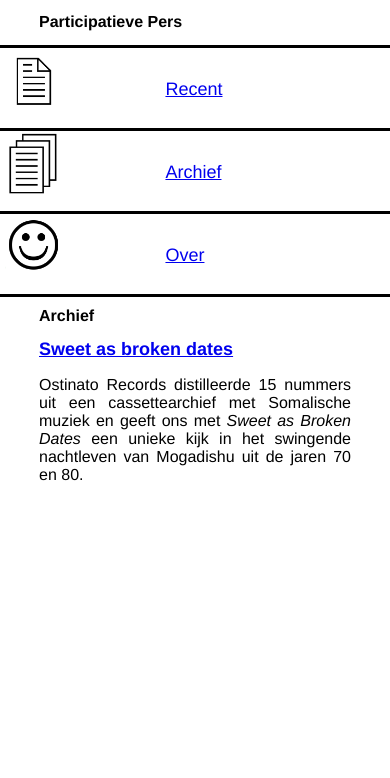
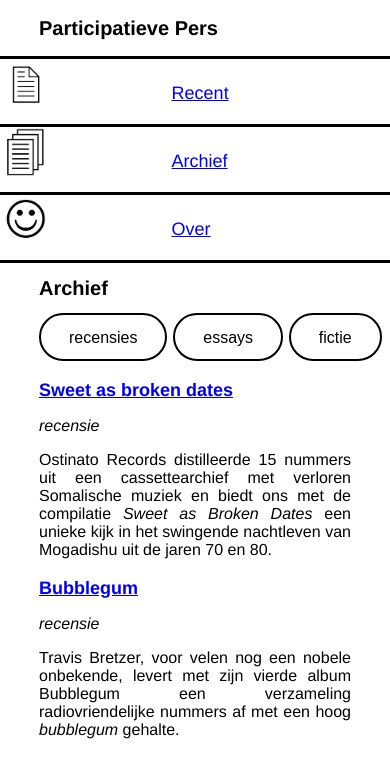
Before and after one commit to ParticipativePress/ParticipativePress, a Jekyll site: the page built from archive.html, in a window 390 px wide. Shown: the top 778 px of the page. Built offline with Jekyll 4.4.1, drawn with Linux system fonts in a browser that asks for light colours.

Commit message:
added buttons & extra test article + changed mobile version: size blogimage

```diff
--- /dev/null
+++ b/_posts/2017-07-19-Bubblegum.md
@@ -0,0 +1,13 @@
+---
+layout: post
+author: Joachim Bovin
+type: recensie
+---
+
+Travis Bretzer, voor velen nog een nobele onbekende, levert met zijn vierde album Bubblegum een verzameling radiovriendelijke nummers af met een hoog <i> bubblegum</i> gehalte.
+
+Travis Bretzer speelde zichzelf in 2015 in de kijker met het album Waxing Romantic dat hem onder andere vergelijkingen met Mac Demarco opleverde. Hoewel ze beide een voorliefde hebben voor dromerige gitaren stonden er genoeg pareltjes op Waxing Romantic, zoals het mooie “Lonely Heart”, om Bretzer te onderscheiden van zijn lo-fi tijdgenoten. In 2016 volgde het excentrieke en een stuk minder gepolijste album Bitter Suites waar Bretzer resoluut koos voor een sound die deed denken aan speelse slaapkamerrockers zoals R. Stevie Moore of Ariel Pink. Nog geen jaar later heeft  Bretzer alweer een nieuw album klaar dat verder gaat waar Bitter Suites stopte.
+
+Bretzer toonde zich op zijn vorige albums al een zeer bekwame songwriter die radiovriendelijke popdeuntjes niet schuwt en de titel van dit album doet hier niets anders vermoeden.  Terwijl Bitter Suites klonk als een schizofrene lo-fi trip opgenomen met een oude cassetterecorder ligt op Bubblegum de kwaliteit van de productie een stuk hoger.  Met als uitzondering de opgefokte opener “Heart en Soul” bestaat het album uit rustige poprock nummers, elk voorzien van een refrein dat als stroop je oren binnenglijdt, afgewisseld door emotionelere ballads. Hoogtepunten zijn “Up in the Morning”, het mooie “Peace, Love & Harmony” en het voorlaatste nummer “Holy Ghost” dat met fragiele zangharmonieën doet denken aan Elliott Smith of Big Star.
+
+Bretzer maakt er geen geheim van dat hij vlotte popliedjes maakt en bij sommige nummers wordt het allemaal net iets te braaf. Het album is relatief kort, juist een half uur, en is dan ook gedaan voor het begint te vervelen. Tijdens die 30 minuten horen we een excentrieke songwriter die een verzameling goed uitwerkte songs aflevert met, ja, een hoog bubblegum gehalte.
--- a/_posts/2016-09-13-Sweet as broken dates.md
+++ b/_posts/2017-09-13-Sweet as broken dates.md
@@ -3,7 +3,8 @@ layout: post
 author: Joachim Bovin
 type: recensie
 ---
-Ostinato Records distilleerde 15 nummers uit een cassettearchief met Somalische muziek en geeft ons met <i> Sweet as Broken Dates </i> een unieke kijk in het swingende nachtleven van Mogadishu uit de jaren 70 en 80.
+
+Ostinato Records distilleerde 15 nummers uit een cassettearchief met verloren Somalische muziek en biedt ons met de compilatie <i> Sweet as Broken Dates </i> een unieke kijk in het swingende nachtleven van Mogadishu uit de jaren 70 en 80.
 
 <b> Burgeroorlog </b>
 
--- a/archive.html
+++ b/archive.html
@@ -4,11 +4,19 @@ title: Archive
 ---
 <h1>Archief</h1>
 
+<div class="buttons">
+<button class="button-archive" >recensies </button>
+<button class="button-archive"> essays </button>
+<button class="button-archive"> fictie </button>
+</div>
+
+
 <ul>
   {% for post in site.posts %}
     <li>
       <h2><a href="{{ post.url }}">{{ post.title }}</a></h2>
-      {{ post.excerpt }}
+      <div class="type"> <i> <p> {{ post.type}} </p></i> </div>
+            {{ post.excerpt }}
     </li>
   {% endfor %}
 </ul>
--- a/assets/css/stylesheet.css
+++ b/assets/css/stylesheet.css
@@ -5,6 +5,14 @@
 
 
 }
+
+
+.buttons {
+
+margin-left:5%;
+
+}
+
 
 iframe {
     display: block;
@@ -163,11 +171,19 @@ th, td {
 
      }
 
-     p, h1, h2, h3, h4 {
+     p {
         text-align: justify;
         margin-left: 10% !important;
         margin-right: 10% !important;
         font-size: 16px !important;
+    }
+
+
+    h1, h2, h3, h4 {
+        text-align: justify;
+        margin-left: 10% !important;
+        margin-right: 10% !important;
+        font-size: 20px !important;
     }
 
     a {
@@ -187,4 +203,41 @@ th, td {
         border-bottom: 3px solid black;
     }
 
+
+    .buttons {
+
+        margin-left: 10% !important;
+
+        }
+
+
+        .blogimage {
+            height: 50px;
+            width: 50px;
+            margin-left: auto;
+            margin-right: auto;
+            margin-bottom: 10px;
+        }
+
+
+        tr a {
+            padding: 5px;
+
+           }
+
 }
+
+
+
+/* CSS */
+.button-archive {
+  align-items: center;
+  border-radius: 30px;
+  height: 48px;
+  border: 2px solid black;
+  background-color: white;
+  color: black;
+  padding: 14px 28px;
+  font-size: 16px;
+  cursor: pointer;
+}
```
Also changed, not shown: 7 other files.
